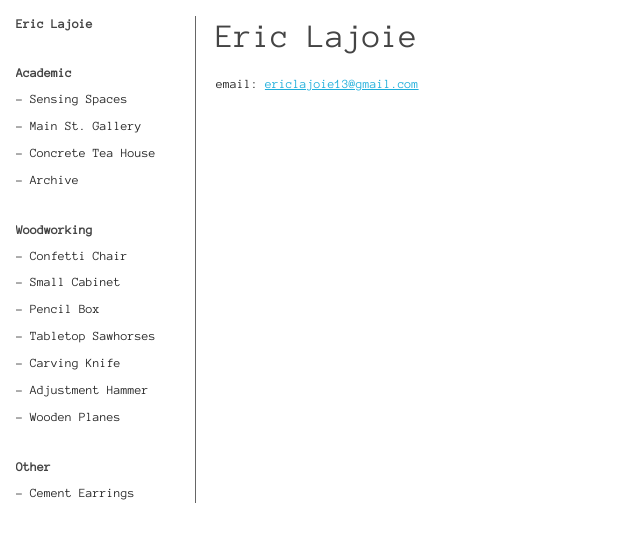
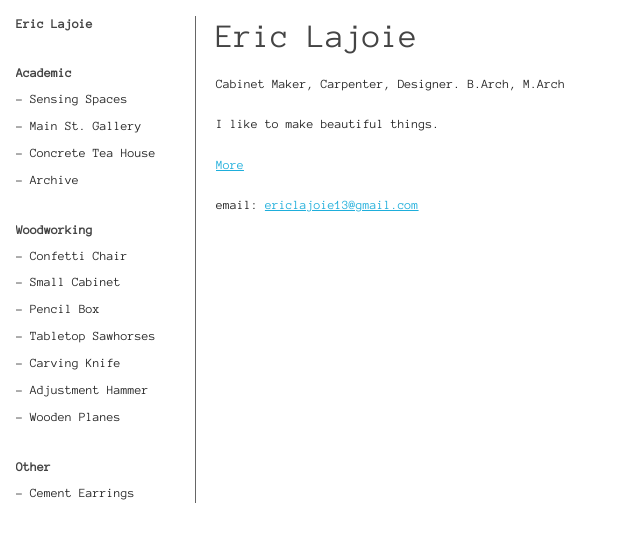
Before and after one commit to ericlajoie13/ericlajoie13.github.io, a Jekyll site: the page built from index.md, in a window 1280 px wide. Shown: the top 542 px of the page, without its empty margins (0-640 px from the left). Built offline with Jekyll 4.4.1, drawn with Linux system fonts in a browser that asks for light colours.

Commit message:
update about page

```diff
--- a/index.md
+++ b/index.md
@@ -4,4 +4,11 @@ title: Home
 ---
 
 # Eric Lajoie
+Cabinet Maker, Carpenter, Designer. B.Arch, M.Arch
+
+I like to make beautiful things.
+
+[More](https://www.youtube.com/watch?v=o--9tqszurc)
+
+
 email: [ericlajoie13@gmail.com](mailto:ericlajoie13@gmail.com)
```
